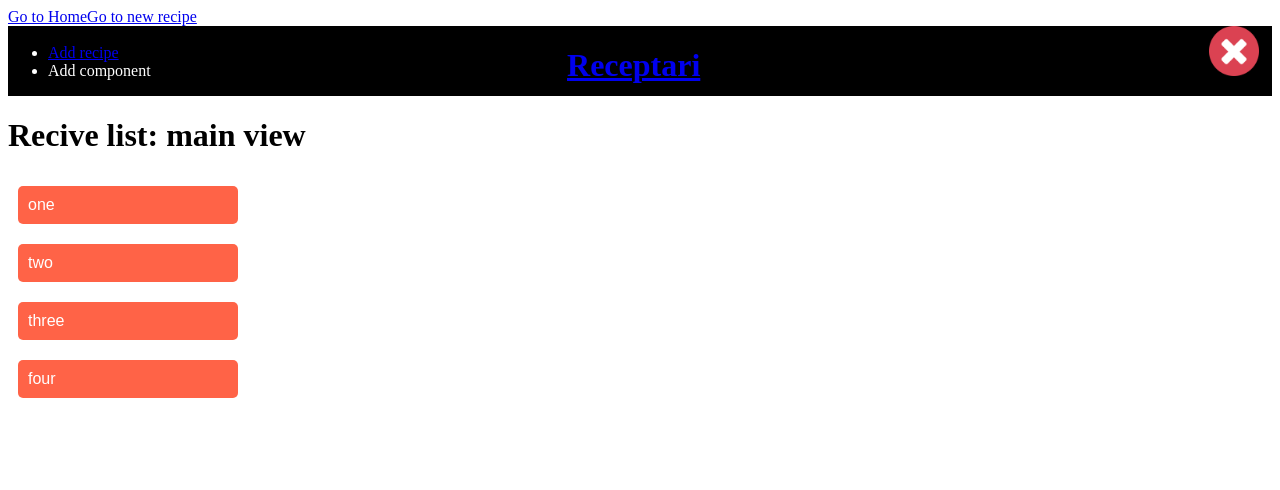
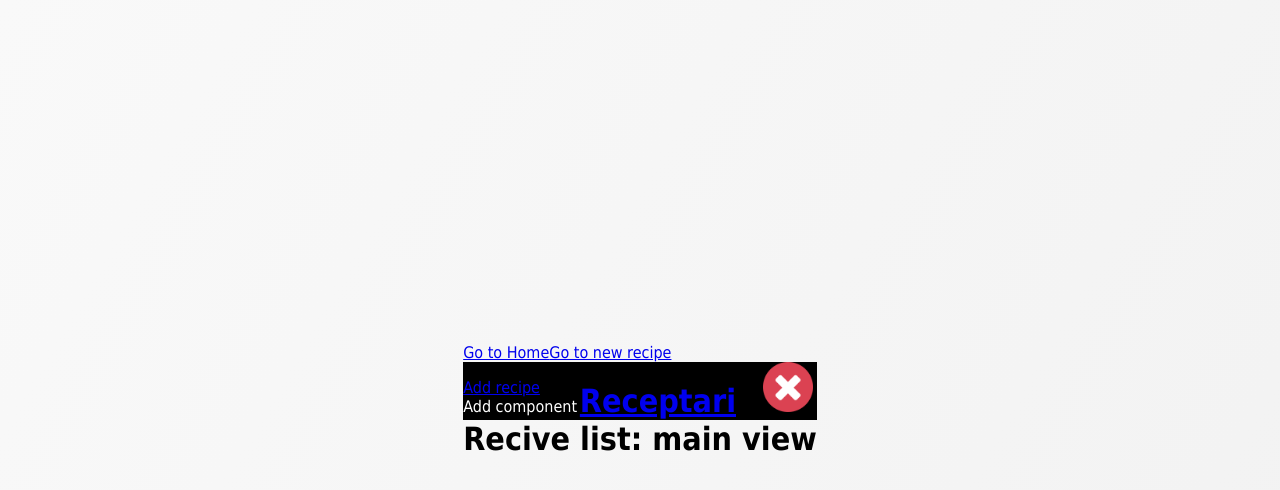
Before and after one commit to Menjaplom/Receptari, a Vue app: page / in a window 1280 px wide. Shown: the top 490 px of the page. Built offline with nearby package versions, Linux system fonts and the light colour scheme.

Commit message:
WIP: draggable lists not merging with each other

```diff
--- a/src/components/DraggableList.vue
+++ /dev/null
@@ -1,95 +0,0 @@
-<script setup lang="ts">
-import { ref, computed } from 'vue'
-import type { Ref } from 'vue'
-/*const props = defineProps({
-  list: Array<string>
-})*/
-interface DragOver {
-  item: string
-  pos: number
-  dir: string
-}
-const nullDragOver: DragOver = { item: '', pos: -1, dir: 'up' }
-const items = ref(['one', 'two', 'three', 'four'])
-const over: Ref<DragOver> = ref(nullDragOver)
-const startLoc = ref(0)
-const dragging = ref(false)
-const dragFrom = ref({})
-
-function startDrag(item, e) {
-  startLoc.value = e.clientY
-  dragging.value = true
-  dragFrom.value = item
-  console.log(dragFrom)
-}
-
-function finishDrag(item, pos) {
-  items.value.splice(pos, 1)
-  items.value.splice(over.value.pos, 0, item)
-  over.value = nullDragOver
-}
-
-function onDragOver(item, pos, e) {
-  const dir = startLoc.value < e.clientY ? 'down' : 'up'
-  setTimeout(() => {
-    over.value = { item: item, pos: pos, dir: dir }
-  }, 50)
-}
-</script>
-
-<template>
-  <div class="list">
-    <TransitionGroup name="flip-list" tag="div">
-      <li
-        @dragover="(e) => onDragOver(item, i, e)"
-        @dragend="() => finishDrag(item, i)"
-        @dragstart="(e) => startDrag(item, e)"
-        v-for="(item, i) in items"
-        class="item"
-        :class="{
-          over: item === over.item && item !== dragFrom,
-          [over.dir]: item === over.item && item !== dragFrom
-        }"
-        draggable="true"
-        :key="item"
-      >
-        {{ item }}
-      </li>
-    </TransitionGroup>
-  </div>
-</template>
-
-<style>
-.list > div {
-  display: flex;
-  flex-direction: column;
-}
-
-.item {
-  width: 200px;
-  padding: 10px;
-  margin: 10px auto 10px 10px;
-  background: tomato;
-  color: white;
-  font-family: sans-serif;
-  border-radius: 5px;
-  display: inline-block;
-  /*   transition: opacity .3s ease-in-out; */
-}
-
-.flip-list-move {
-  transition: transform 0.2s;
-}
-
-.over {
-  opacity: 0.6;
-}
-
-.down {
-  transform: translateY(-20px);
-}
-
-.up {
-  transform: translateY(20px);
-}
-</style>
--- a/src/components/RecipeList.vue
+++ b/src/components/RecipeList.vue
@@ -1,8 +1,6 @@
 <script setup lang="ts">
-import DraggableList from './DraggableList.vue'
 </script>
 
 <template>
   <h1>Recive list: main view</h1>
-  <DraggableList />
 </template>
--- a/src/components/media/AddMedia.vue
+++ b/src/components/media/AddMedia.vue
@@ -7,12 +7,6 @@
 
 let order_counter = -1
 let id = 'first_media' //To be passed down the parent component
-// TODO: REMOVE THIS EXAMPLE IMAGES
-/*let media: Array<string> = [
-  'https://images.unsplash.com/photo-1506744038136-46273834b3fb?ixlib=rb-1.2.1&ixid=MnwxMjA3fDB8MHxwaG90by1wYWdlfHx8fGVufDB8fHx8&auto=format&fit=crop&w=2370&q=80',
-  'https://images.unsplash.com/photo-1434725039720-aaad6dd32dfe?ixlib=rb-1.2.1&ixid=MnwxMjA3fDB8MHxwaG90by1wYWdlfHx8fGVufDB8fHx8&auto=format&fit=crop&w=2842&q=80',
-  'https://www.w3schools.com/html/mov_bbb.mp4'
-]*/
 
 let list: Ref<Array<MediaCarrouselData>> = ref([])
 // Draggable logic
@@ -86,6 +80,7 @@
     @start="drag = true"
     @end="drag = false"
     item-key="order"
+    group="holi"
   >
     <template #item="{ element }">
       <li class="list-group-item">
--- a/src/components/NewIngredientList.vue
+++ b/src/components/newRecipe/NewIngredientList.vue
@@ -2,9 +2,12 @@
 import draggable from 'vuedraggable'
 import { ref, computed } from 'vue'
 import type { Ref } from 'vue'
-import Ingredient from '../types/Ingredient'
+import Ingredient from '../../types/Ingredient'
 import NewIngredient from './NewIngredient.vue'
 
+const props = defineProps({
+  list_id: String
+})
 let order_counter = -1 // must be -1 to begin with
 
 const drag = ref(false)
@@ -23,6 +26,12 @@
     list.value.push(new Ingredient(++order_counter, ''))
   }
 }
+
+function removeIngredient(key: number) {
+  list.value = list.value.filter((ingredient) => {
+    return ingredient.key !== key
+  })
+}
 </script>
 
 <template>
@@ -40,6 +49,7 @@
     @start="drag = true"
     @end="drag = false"
     item-key="key"
+    group="adeu"
   >
     <template #item="{ element }">
       <li class="list-group-item">
@@ -48,6 +58,7 @@
           v-model:units="element.units"
           v-model:measure="element.measure"
         />
+        <button @click="removeIngredient(element.key)">X</button>
         {{ element }}
       </li>
     </template>
--- a/src/components/NewRecipe.vue
+++ b/src/components/newRecipe/NewRecipe.vue
@@ -1,5 +1,6 @@
 <script setup lang="ts">
-import MediaCarrousel from './MediaCarrousel.vue'
+import NewIngredientList from './NewIngredientList.vue'
+import AddMedia from '../media/AddMedia.vue'
 </script>
 
 <template>
@@ -106,10 +107,7 @@
     <div>
       <div>
         <h3>Ingredients</h3>
-        <ul id="ingredients">
-          <editable-ingredient></editable-ingredient>
-        </ul>
-        <button onclick="addIngredient()">+</button>
+        <NewIngredientList :list_id="'ingredient_list'" />
       </div>
     </div>
 
@@ -122,13 +120,5 @@
   </div>
 
   <button onclick="">Save recipe</button>
-  <MediaCarrousel
-    :id_start="'carr'"
-    :media_list="[
-      'https://images.unsplash.com/photo-1466853817435-05b43fe45b39?ixlib=rb-1.2.1&ixid=MnwxMjA3fDB8MHxwaG90by1wYWdlfHx8fGVufDB8fHx8&auto=format&fit=crop&w=2198&q=80',
-      'https://images.unsplash.com/photo-1506744038136-46273834b3fb?ixlib=rb-1.2.1&ixid=MnwxMjA3fDB8MHxwaG90by1wYWdlfHx8fGVufDB8fHx8&auto=format&fit=crop&w=2370&q=80',
-      'https://images.unsplash.com/photo-1434725039720-aaad6dd32dfe?ixlib=rb-1.2.1&ixid=MnwxMjA3fDB8MHxwaG90by1wYWdlfHx8fGVufDB8fHx8&auto=format&fit=crop&w=2842&q=80',
-      'https://www.w3schools.com/html/mov_bbb.mp4'
-    ]"
-  />
+  <AddMedia />
 </template>
--- a/src/router.ts
+++ b/src/router.ts
@@ -1,6 +1,6 @@
 import { createMemoryHistory, createRouter } from 'vue-router'
 import RecipeList from './components/RecipeList.vue'
-import NewRecipe from './components/NewRecipe.vue'
+import NewRecipe from './components/newRecipe/NewRecipe.vue'
 
 const routes = [
   { path: '/', component: RecipeList },
--- a/src/types/Ingredient.ts
+++ b/src/types/Ingredient.ts
@@ -1,9 +1,11 @@
 class Ingredient {
+  key: number
   name: string
   units?: number
   measure?: string
 
-  constructor(name: string, units?: number, measure?: string) {
+  constructor(key: number, name: string, units?: number, measure?: string) {
+    this.key = key
     this.name = name
     this.units = units
     this.measure = measure
```
Also changed, not shown: src/components/newRecipe/NewIngredient.vue (renamed from src/components/NewIngredient.vue).
